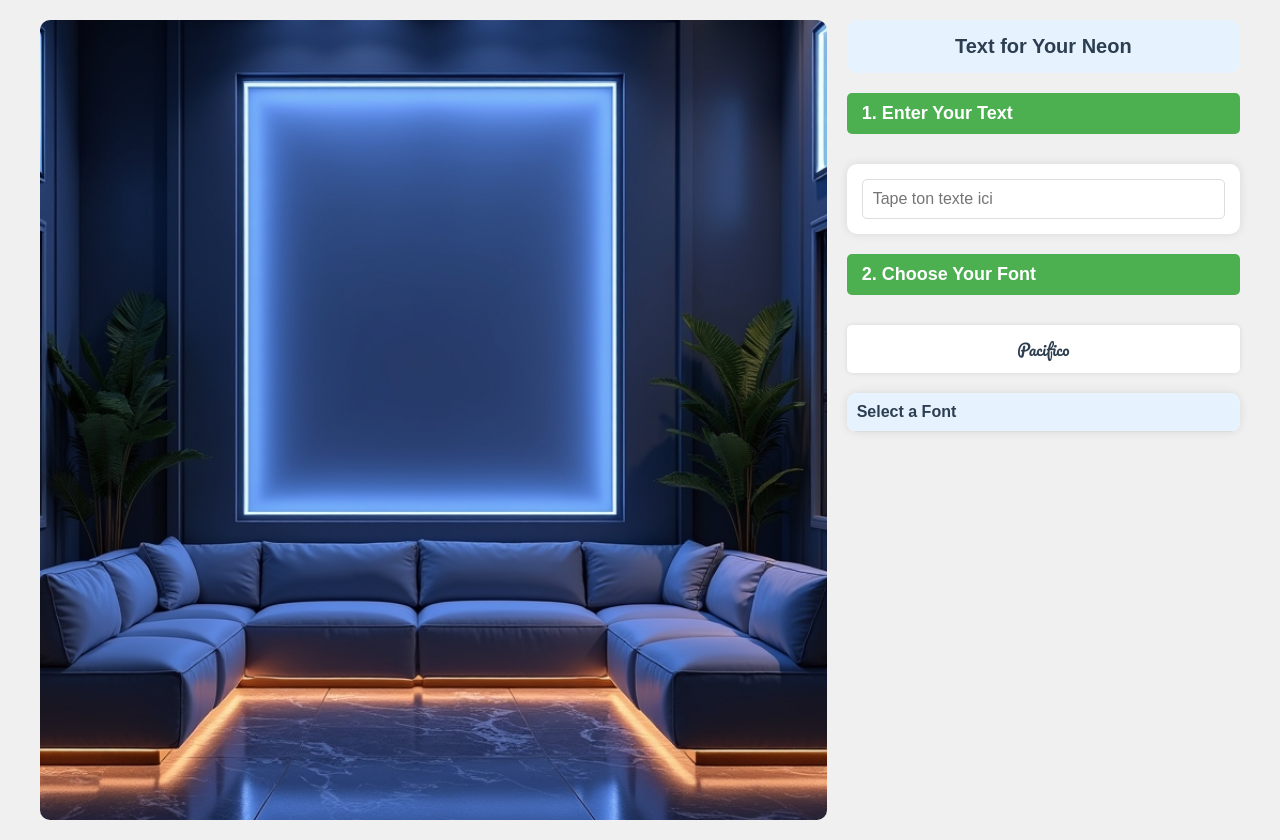
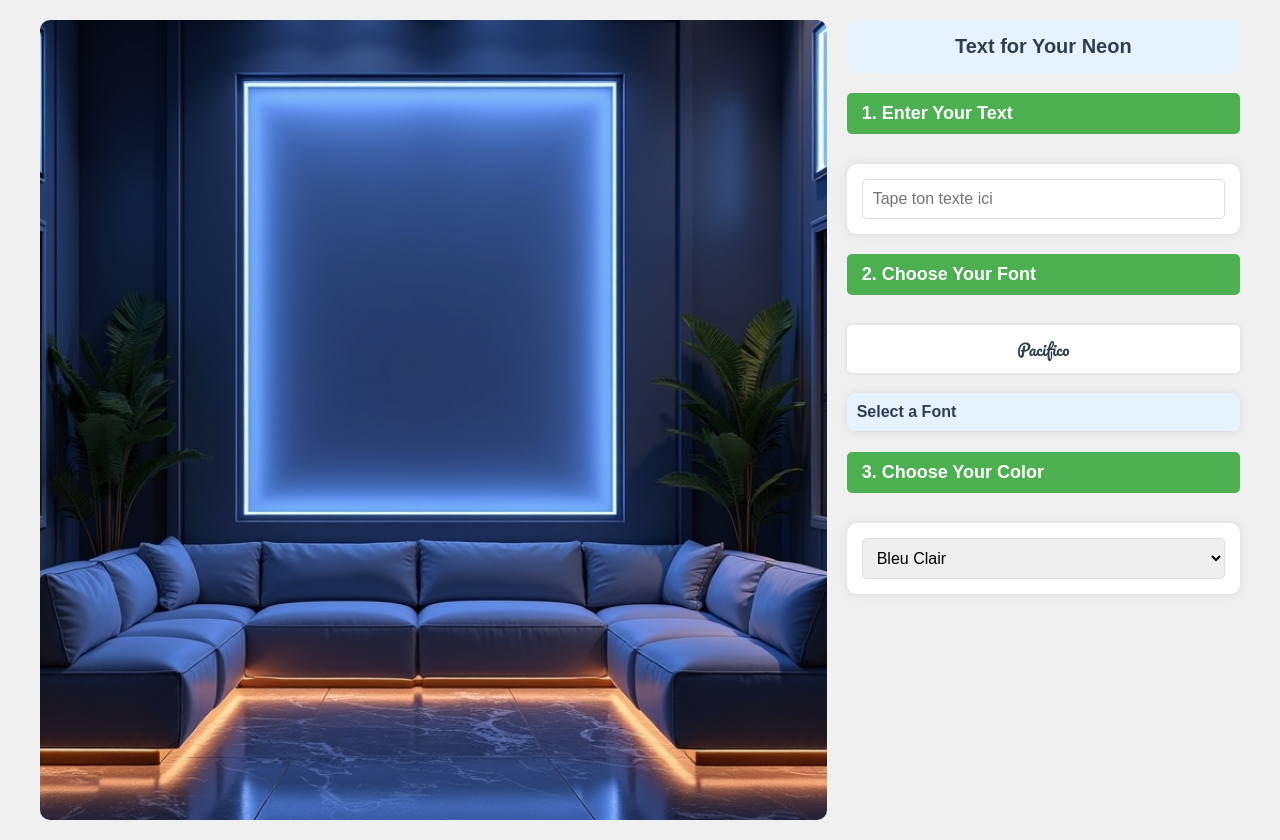
Before and after one commit to mahmoudkarim/mahmoudkarim.github.io, a plain HTML site: page index.html in a window 1280 px wide. Drawn offline with Linux system fonts and the light colour scheme; a web font is replaced by a local one.

Commit message:
update color neon

```diff
--- a/index.html
+++ b/index.html
@@ -63,7 +63,7 @@
       text-align: center;
       font-family: inherit; /* Utilise la police active */
     }
-    .input-box {
+    .input-box, .color-box {
       padding: 15px;
       background-color: #fff;
       border-radius: 10px;
@@ -72,7 +72,7 @@
       display: flex;
       align-items: center;
     }
-    input[type="text"] {
+    input[type="text"], select {
       width: 100%;
       padding: 10px;
       font-size: 16px;
@@ -159,6 +159,17 @@
           <!-- Les carrés seront générés dynamiquement ici -->
         </div>
       </div>
+      <div class="step-title">3. Choose Your Color</div>
+      <div class="color-box">
+        <select id="neonColor" onchange="drawNeon()">
+          <option value="#00ffff">Bleu Clair</option>
+          <option value="#ff00ff">Rose Néon</option>
+          <option value="#ff4500">Orange Néon</option>
+          <option value="#00ff00">Vert Néon</option>
+          <option value="#ff0000">Rouge Néon</option>
+          <option value="#ffff00">Jaune Néon</option>
+        </select>
+      </div>
     </div>
   </div>
 
@@ -207,7 +218,7 @@
       const text = ""; // Texte par défaut
       const fontStyle = "Pacifico"; // Pacifico forcé comme police par défaut
       const fontSize = 80;
-      const neonColor = '#00ffff'; // Couleur du contour néon (bleu clair), modifiable
+      const neonColor = document.getElementById('neonColor').value || '#00ffff'; // Couleur du contour néon, bleu clair par défaut
 
       // Effacer le canvas
       ctx.clearRect(0, 0, canvas.width, canvas.height);
@@ -219,7 +230,7 @@
 
       // Effet néon : blanc éclatant à l’intérieur avec un contour néon
       ctx.lineWidth = 4; // Épaisseur du contour néon
-      ctx.strokeStyle = neonColor; // Contour bleu clair néon
+      ctx.strokeStyle = neonColor; // Contour coloré néon
       ctx.fillStyle = '#ffffff'; // Intérieur blanc éclatant
       ctx.shadowBlur = 5; // Légère ombre pour un effet discret
       ctx.shadowColor = neonColor;
@@ -238,7 +249,7 @@
       const text = document.getElementById('neonText').value;
       const fontStyle = canvas.dataset.font || "Pacifico"; // Utilise la police sélectionnée ou Pacifico par défaut
       const fontSize = 80;
-      const neonColor = '#00ffff'; // Couleur du contour néon (bleu clair), modifiable
+      const neonColor = document.getElementById('neonColor').value || '#00ffff'; // Couleur du contour néon, basée sur le sélecteur
 
       // Effacer le canvas
       ctx.clearRect(0, 0, canvas.width, canvas.height);
@@ -250,7 +261,7 @@
 
       // Effet néon : blanc éclatant à l’intérieur avec un contour néon
       ctx.lineWidth = 4; // Épaisseur du contour néon
-      ctx.strokeStyle = neonColor; // Contour bleu clair néon
+      ctx.strokeStyle = neonColor; // Contour coloré néon
       ctx.fillStyle = '#ffffff'; // Intérieur blanc éclatant
       ctx.shadowBlur = 5; // Légère ombre pour un effet discret
       ctx.shadowColor = neonColor;
```
